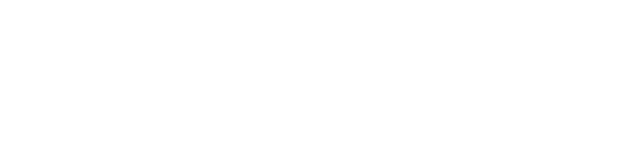
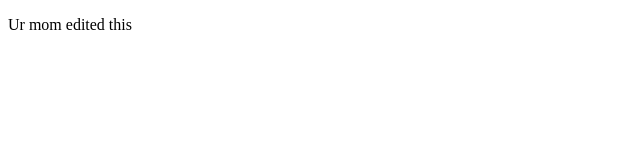
Before and after one commit to colelatour/isfall25group27, a plain HTML site: page index.html in a window 1280 px wide. Shown: the whole page, without its empty margins (0-640 px from the left). Drawn offline with Linux system fonts and the light colour scheme.

Commit message:
updated file

```diff
--- a/index.html
+++ b/index.html
@@ -6,6 +6,7 @@
     <title>My First Example</title>
 </head>
 <body>
+    <p> Ur mom edited this</p>
 
 </body>
 </html>
```
